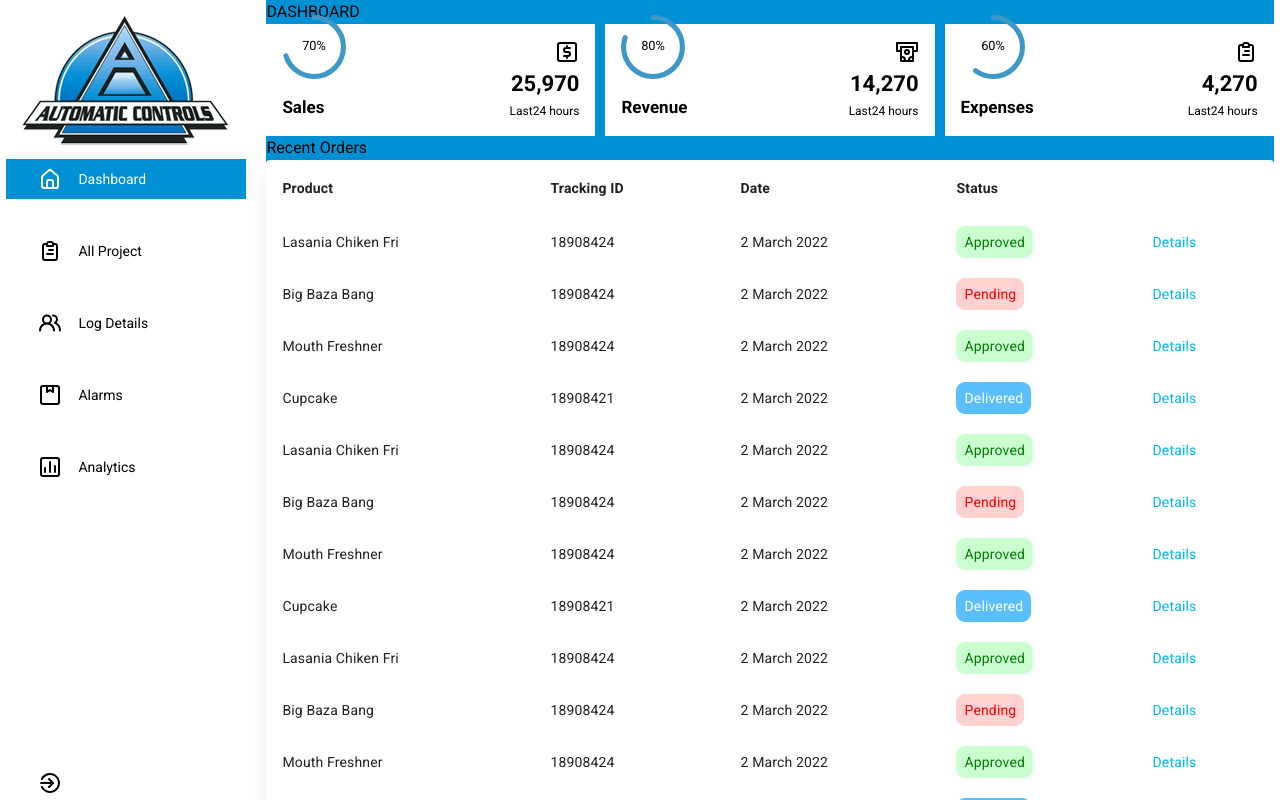
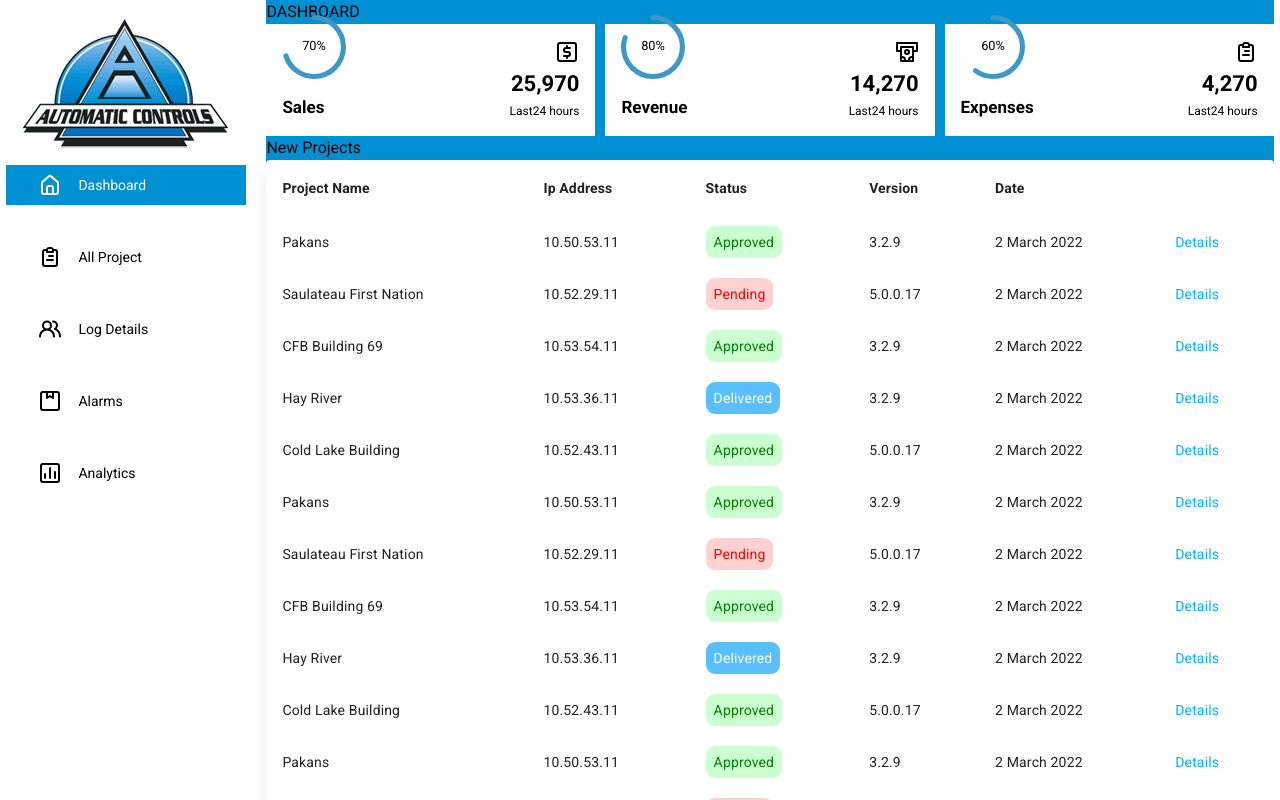
Before and after one commit to AtifMohsin/Dashboard, a React (Vite) app: page / in a window 1280 px wide. Built offline with nearby package versions, Linux system fonts and the light colour scheme.

Commit message:
updated table

```diff
--- a/src/components/Cards/Cards.css
+++ b/src/components/Cards/Cards.css
@@ -5,7 +5,7 @@
 
   }
   .Card-container{
-    width: 100%;
+    width: 80%;
   }
 
   @media screen and (max-width: 1200px) {
--- a/src/components/Table/Table.jsx
+++ b/src/components/Table/Table.jsx
@@ -8,23 +8,26 @@ import TableRow from "@mui/material/TableRow";
 import Paper from "@mui/material/Paper";
 import "./Table.css";
 
-function createData(name, trackingId, date, status) {
-  return { name, trackingId, date, status };
+function createData(name, ipaddress, date, status , version) {
+  return { name, ipaddress, date, status ,version };
 }
 
 const rows = [
-  createData("Lasania Chiken Fri", 18908424, "2 March 2022", "Approved"),
-  createData("Big Baza Bang ", 18908424, "2 March 2022", "Pending"),
-  createData("Mouth Freshner", 18908424, "2 March 2022", "Approved"),
-  createData("Cupcake", 18908421, "2 March 2022", "Delivered"),
-  createData("Lasania Chiken Fri", 18908424, "2 March 2022", "Approved"),
-  createData("Big Baza Bang ", 18908424, "2 March 2022", "Pending"),
-  createData("Mouth Freshner", 18908424, "2 March 2022", "Approved"),
-  createData("Cupcake", 18908421, "2 March 2022", "Delivered"),
-  createData("Lasania Chiken Fri", 18908424, "2 March 2022", "Approved"),
-  createData("Big Baza Bang ", 18908424, "2 March 2022", "Pending"),
-  createData("Mouth Freshner", 18908424, "2 March 2022", "Approved"),
-  createData("Cupcake", 18908421, "2 March 2022", "Delivered"),
+  createData("Pakans", '10.50.53.11', "2 March 2022", "Approved" ,"3.2.9"),
+  createData("Saulateau First Nation ", '10.52.29.11', "2 March 2022", "Pending","5.0.0.17"),
+  createData("CFB Building 69", "10.53.54.11", "2 March 2022", "Approved","3.2.9" ),
+  createData("Hay River", "10.53.36.11", "2 March 2022", "Delivered", "3.2.9"),
+  createData("Cold Lake Building", "10.52.43.11", "2 March 2022", "Approved","5.0.0.17"),
+  createData("Pakans", '10.50.53.11', "2 March 2022", "Approved" ,"3.2.9"),
+  createData("Saulateau First Nation ", '10.52.29.11', "2 March 2022", "Pending","5.0.0.17"),
+  createData("CFB Building 69", "10.53.54.11", "2 March 2022", "Approved","3.2.9" ),
+  createData("Hay River", "10.53.36.11", "2 March 2022", "Delivered", "3.2.9"),
+  createData("Cold Lake Building", "10.52.43.11", "2 March 2022", "Approved","5.0.0.17"),
+  createData("Pakans", '10.50.53.11', "2 March 2022", "Approved" ,"3.2.9"),
+  createData("Saulateau First Nation ", '10.52.29.11', "2 March 2022", "Pending","5.0.0.17"),
+  createData("CFB Building 69", "10.53.54.11", "2 March 2022", "Approved","3.2.9" ),
+  createData("Hay River", "10.53.36.11", "2 March 2022", "Delivered", "3.2.9"),
+  createData("Cold Lake Building", "10.52.43.11", "2 March 2022", "Approved","5.0.0.17"),
 ];
 
 
@@ -54,7 +57,7 @@ const makeStyle=(status)=>{
 export default function BasicTable() {
   return (
       <div className="Table">
-      <h3>Recent Orders</h3>
+      <h3>New Projects</h3>
         <TableContainer
           component={Paper}
           style={{ boxShadow: "0px 13px 20px 0px #80808029" }}
@@ -62,10 +65,11 @@ export default function BasicTable() {
           <Table sx={{ minWidth: 650 }} aria-label="simple table">
             <TableHead>
               <TableRow>
-                <TableCell>Product</TableCell>
-                <TableCell align="left">Tracking ID</TableCell>
+                <TableCell>Project Name </TableCell>
+                <TableCell align="left">Ip Address</TableCell>
+                <TableCell align="left">Status</TableCell>
+                <TableCell align="left">Version</TableCell>
                 <TableCell align="left">Date</TableCell>
-                <TableCell align="left">Status</TableCell>
                 <TableCell align="left"></TableCell>
               </TableRow>
             </TableHead>
@@ -78,11 +82,13 @@ export default function BasicTable() {
                   <TableCell component="th" scope="row">
                     {row.name}
                   </TableCell>
-                  <TableCell align="left">{row.trackingId}</TableCell>
-                  <TableCell align="left">{row.date}</TableCell>
+                  <TableCell align="left">{row.ipaddress}</TableCell>
+
                   <TableCell align="left">
                     <span className="status" style={makeStyle(row.status)}>{row.status}</span>
                   </TableCell>
+                  <TableCell align="left">{row.version}</TableCell>
+                  <TableCell align="left">{row.date}</TableCell>
                   <TableCell align="left" className="Details">Details</TableCell>
                 </TableRow>
               ))}
```
